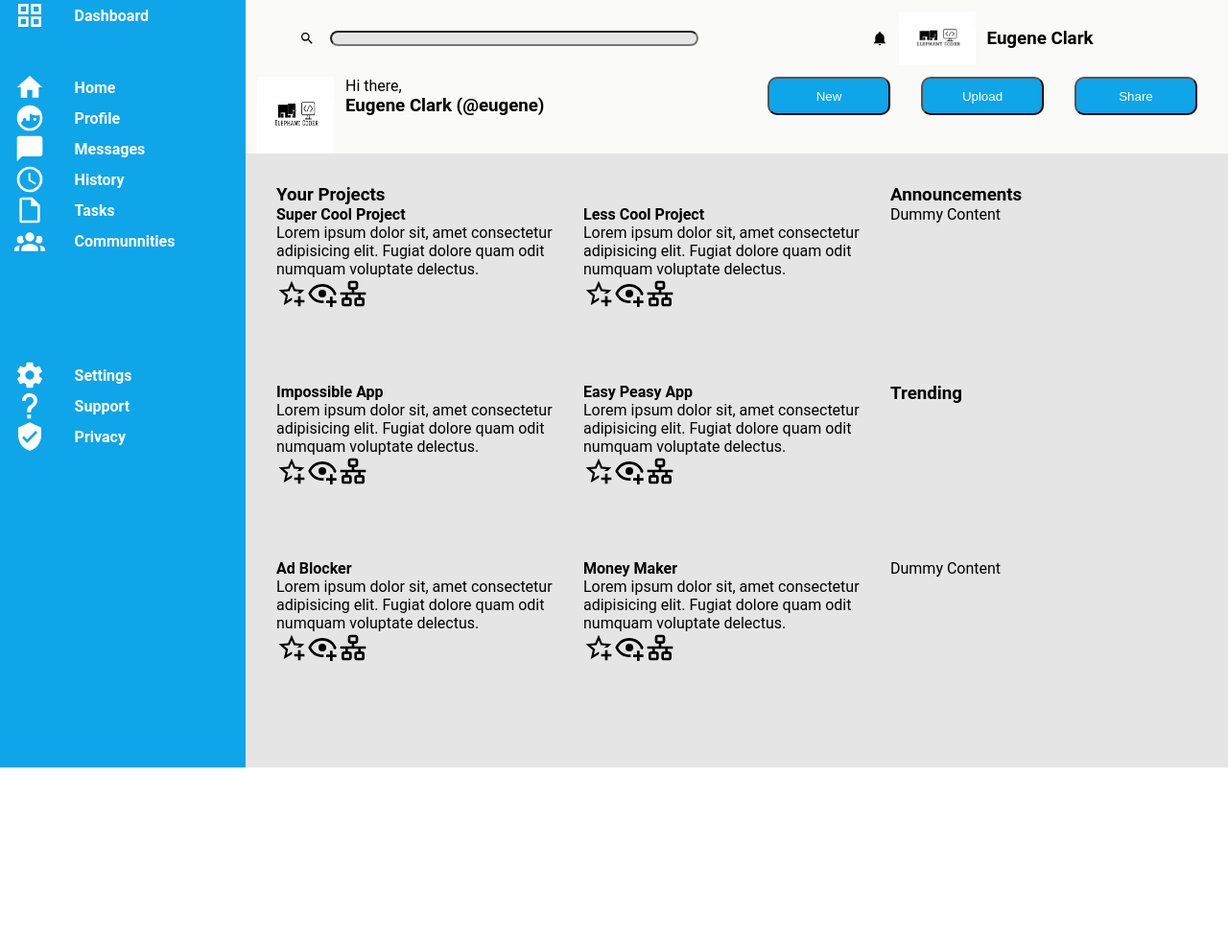
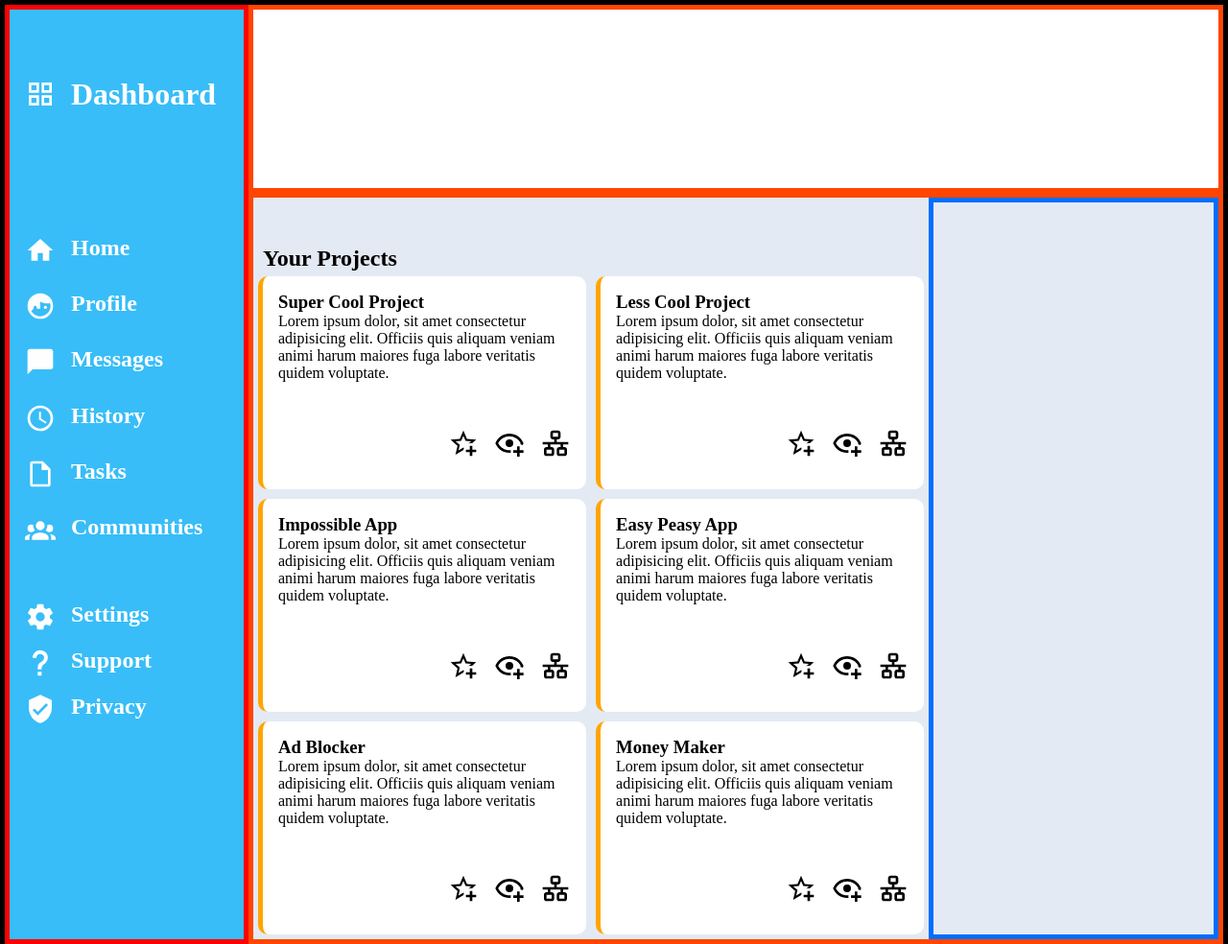
Before and after one commit to clarkjr2016/admindashboard, a plain HTML site: page index.html in a window 1280 px wide. Shown: the whole page at 96% size. Before the commit the page ends 800 px from the top, so only its background shows below. Drawn offline with Linux system fonts and the light colour scheme.

Commit message:
Made a lot of changes, but for the better

```diff
--- a/index.html
+++ b/index.html
@@ -8,95 +8,138 @@
     <link rel="stylesheet" href="style.css" />
   </head>
   <body>
-    <div class="container">
+    <div class="dashboard-container">
       <div class="sidebar">
-        <div class="sidebar-section">
+        <div class="sb-child top">
+          <img src="view-grid-outline.svg" alt="grid" />
+          <h1>Dashboard</h1>
+        </div>
+        <div class="sb-child middle">
           <div>
-            <img src="view-grid-outline.svg" alt="svg of grid" />
-            <div>Dashboard</div>
+            <img src="home.svg" alt="home" />
+            <h2>Home</h2>
+          </div>
+          <div>
+            <img src="face-man-profile.svg" alt="face-man-profile" />
+            <h2>Profile</h2>
+          </div>
+          <div>
+            <img src="message.svg" alt="message" />
+            <h2>Messages</h2>
+          </div>
+          <div>
+            <img src="clock-outline.svg" alt="clock" />
+            <h2>History</h2>
+          </div>
+          <div>
+            <img src="file-outline.svg" alt="file" />
+            <h2>Tasks</h2>
+          </div>
+          <div>
+            <img src="account-group.svg" alt="group" />
+            <h2>Communities</h2>
           </div>
         </div>
-        <div class="sidebar-section">
+        <div class="sb-child bottom">
           <div>
-            <img src="home.svg" alt="logo for home" />
-            <div>Home</div>
+            <img src="cog.svg" alt="cog" />
+            <h2>Settings</h2>
           </div>
           <div>
-            <img src="face-man-profile.svg" alt="face for profile" />
-            <div>Profile</div>
+            <img src="help.svg" alt="help" />
+            <h2>Support</h2>
           </div>
           <div>
-            <img src="message.svg" alt="message logo" />
-            <div>Messages</div>
-          </div>
-          <div>
-            <img src="clock-outline.svg" alt="clock-outline" />
-            <div>History</div>
-          </div>
-          <div>
-            <img src="file-outline.svg" alt="file logo" />
-            <div>Tasks</div>
-          </div>
-          <div>
-            <img src="account-group.svg" alt="group logo" />
-            <div>Communnities</div>
-          </div>
-        </div>
-        <div class="sidebar-section">
-          <div>
-            <img src="cog.svg" alt="cog logo" />
-            <div>Settings</div>
-          </div>
-          <div>
-            <img src="help.svg" alt="help logo" />
-            <div>Support</div>
-          </div>
-          <div>
-            <img src="shield-check.svg" alt="privacy logo" />
-            <div>Privacy</div>
+            <img src="shield-check.svg" alt="Shield of privacy" />
+            <h2>Privacy</h2>
           </div>
         </div>
       </div>
-      <header class="header">
-        <div id="search" class="header-left">
-          <img src="magnify.svg" alt="" /><input type="search" name="" id="" />
+      <div class="header-main">
+        <div class="header"></div>
+        <div class="main">
+          <div class="main-left">
+            <div id="your-projects-container">
+              <h2>Your Projects</h2>
             </div>
-        <div id="notifications" class="header-right">
-          <img src="bell.svg" alt="bell icon" id="notification" /><img
-            src="Elephant Coder.jpg"
-            alt="logo for my page"
-            id="icon"
-            class="icon"
-          />
-          <h3>Eugene Clark</h3>
-        </div>
-        <div id="title" class="header-left">
-          <img
-            src="Elephant Coder.jpg"
-            alt="elephant coder logo"
-            class="icon"
-          />
-          <div id="name-container">
-            <p>Hi there,</p>
-            <h3>Eugene Clark (@eugene)</h3>
+            <div id="cards-container">
+              <div class="lc">
+                <h3>Super Cool Project</h3>
+                <p>
+                  Lorem ipsum dolor, sit amet consectetur adipisicing elit.
+                  Officiis quis aliquam veniam animi harum maiores fuga labore
+                  veritatis quidem voluptate.
+                </p>
+                <div>
+                  <img src="star-plus-outline.svg" alt="" /><img
+                    src="eye-plus-outline.svg"
+                    alt=""
+                  /><img src="lan.svg" alt="" />
                 </div>
               </div>
-        <div id="buttons" class="header-right">
-          <button class="header-btn">New</button
-          ><button class="header-btn">Upload</button
-          ><button class="header-btn">Share</button>
-        </div>
-      </header>
-      <div class="main-content">
-        <h3 id="your-projects">Your Projects</h3>
-        <h3>Announcements</h3>
-        <div class="card">
-          <h4>Super Cool Project</h4>
+              <div class="lc">
+                <h3>Less Cool Project</h3>
                 <p>
-            Lorem ipsum dolor sit, amet consectetur adipisicing elit. Fugiat
-            dolore quam odit numquam voluptate delectus.
+                  Lorem ipsum dolor, sit amet consectetur adipisicing elit.
+                  Officiis quis aliquam veniam animi harum maiores fuga labore
+                  veritatis quidem voluptate.
                 </p>
                 <div>
+                  <img src="star-plus-outline.svg" alt="" /><img
+                    src="eye-plus-outline.svg"
+                    alt=""
+                  /><img src="lan.svg" alt="" />
+                </div>
+              </div>
+              <div class="lc">
+                <h3>Impossible App</h3>
+                <p>
+                  Lorem ipsum dolor, sit amet consectetur adipisicing elit.
+                  Officiis quis aliquam veniam animi harum maiores fuga labore
+                  veritatis quidem voluptate.
+                </p>
+                <div>
+                  <img src="star-plus-outline.svg" alt="" /><img
+                    src="eye-plus-outline.svg"
+                    alt=""
+                  /><img src="lan.svg" alt="" />
+                </div>
+              </div>
+              <div class="lc">
+                <h3>Easy Peasy App</h3>
+                <p>
+                  Lorem ipsum dolor, sit amet consectetur adipisicing elit.
+                  Officiis quis aliquam veniam animi harum maiores fuga labore
+                  veritatis quidem voluptate.
+                </p>
+                <div>
+                  <img src="star-plus-outline.svg" alt="" /><img
+                    src="eye-plus-outline.svg"
+                    alt=""
+                  /><img src="lan.svg" alt="" />
+                </div>
+              </div>
+              <div class="lc">
+                <h3>Ad Blocker</h3>
+                <p>
+                  Lorem ipsum dolor, sit amet consectetur adipisicing elit.
+                  Officiis quis aliquam veniam animi harum maiores fuga labore
+                  veritatis quidem voluptate.
+                </p>
+                <div>
+                  <img src="star-plus-outline.svg" alt="" /><img
+                    src="eye-plus-outline.svg"
+                    alt=""
+                  /><img src="lan.svg" alt="" />
+                </div>
+              </div>
+              <div class="lc">
+                <h3>Money Maker</h3>
+                <p>
+                  Lorem ipsum dolor, sit amet consectetur adipisicing elit.
+                  Officiis quis aliquam veniam animi harum maiores fuga labore
+                  veritatis quidem voluptate.
+                </p>
                 <div>
                   <img src="star-plus-outline.svg" alt="" /><img
                     src="eye-plus-outline.svg"
@@ -105,76 +148,9 @@
                 </div>
               </div>
             </div>
-        <div class="card" id="cp">
-          <h4>Less Cool Project</h4>
-          <p>
-            Lorem ipsum dolor sit, amet consectetur adipisicing elit. Fugiat
-            dolore quam odit numquam voluptate delectus.
-          </p>
-          <div>
-            <img src="star-plus-outline.svg" alt="" /><img
-              src="eye-plus-outline.svg"
-              alt=""
-            /><img src="lan.svg" alt="" />
           </div>
+          <div class="main-right"></div>
         </div>
-        <div class="card" id="ia">
-          <h4>Impossible App</h4>
-          <p>
-            Lorem ipsum dolor sit, amet consectetur adipisicing elit. Fugiat
-            dolore quam odit numquam voluptate delectus.
-          </p>
-          <div>
-            <img src="star-plus-outline.svg" alt="" /><img
-              src="eye-plus-outline.svg"
-              alt=""
-            /><img src="lan.svg" alt="" />
-          </div>
-        </div>
-
-        <div class="card" id="epa">
-          <h4>Easy Peasy App</h4>
-          <p>
-            Lorem ipsum dolor sit, amet consectetur adipisicing elit. Fugiat
-            dolore quam odit numquam voluptate delectus.
-          </p>
-          <div>
-            <img src="star-plus-outline.svg" alt="" /><img
-              src="eye-plus-outline.svg"
-              alt=""
-            /><img src="lan.svg" alt="" />
-          </div>
-        </div>
-        <div class="card" id="ad">
-          <h4>Ad Blocker</h4>
-          <p>
-            Lorem ipsum dolor sit, amet consectetur adipisicing elit. Fugiat
-            dolore quam odit numquam voluptate delectus.
-          </p>
-          <div>
-            <img src="star-plus-outline.svg" alt="" /><img
-              src="eye-plus-outline.svg"
-              alt=""
-            /><img src="lan.svg" alt="" />
-          </div>
-        </div>
-        <div class="card" id="mm">
-          <h4>Money Maker</h4>
-          <p>
-            Lorem ipsum dolor sit, amet consectetur adipisicing elit. Fugiat
-            dolore quam odit numquam voluptate delectus.
-          </p>
-          <div>
-            <img src="star-plus-outline.svg" alt="" /><img
-              src="eye-plus-outline.svg"
-              alt=""
-            /><img src="lan.svg" alt="" />
-          </div>
-        </div>
-
-        <div class="card-right">Dummy Content</div>
-        <h3>Trending</h3>
-        <div class="card-right">Dummy Content</div>
       </div>
     </div>
   </body>
--- a/style.css
+++ b/style.css
@@ -6,167 +6,148 @@
   padding: 0;
 }
 
-@import url("https://fonts.googleapis.com/css2?family=Manrope:wght@400;600&family=Roboto&display=swap");
+:root {
+  --sidebar-color: #38bdf8;
+  --sidebar-font-color: white;
+  --main-content-bkg: #e3eaf3;
+  --lc-bkg: white;
+}
 
-:root {
-  --side-bar-color: #0ea5e9;
-  --side-bar-font-color: white;
-  --header-color: #fafaf9;
-  --main-content: #e5e5e5;
-  font-family: "Roboto", sans-serif;
+.dashboard-container {
+  min-width: 99vw;
+  min-height: 98vh;
+  border: 5px solid black;
+  display: grid;
+  grid-template-columns: 1fr 4fr;
 }
-.container {
+
+.sidebar {
+  border: 5px solid red;
   display: grid;
-  height: min(100vh);
-  width: min(100vw);
-  grid-template-columns: 1fr 4fr;
+  grid-template-rows: 1fr 2.5fr 2fr;
+  background-color: var(--sidebar-color);
+  color: var(--sidebar-font-color);
+}
+
+.sidebar img {
+  filter: invert(100%) sepia(0%) saturate(7499%) hue-rotate(110deg)
+    brightness(113%) contrast(99%);
+}
+
+.sb-child {
+  display: flex;
+}
+
+.sb-child img {
+  width: 2rem;
+}
+
+.sb-child.top {
+  align-items: center;
+}
+
+.sb-child.top img {
+  margin: 0 1rem;
+}
+
+.sb-child.top h1 {
+  margin-right: 1.5rem;
+}
+
+.sb-child.middle {
+  flex-direction: column;
+  margin: 2rem 0;
+  justify-content: space-evenly;
+}
+
+.sb-child.middle div {
+  display: flex;
+}
+
+.sb-child.middle img {
+  margin: 0 1rem;
+}
+
+.sb-child.bottom {
+  flex-direction: column;
+}
+
+.sb-child.bottom div {
+  display: flex;
+}
+
+.sb-child.bottom div:nth-child(2) {
+  margin: 1rem 0;
+}
+
+.sb-child.bottom img {
+  margin: 0 1rem;
+}
+
+.header-main {
+  display: grid;
   grid-template-rows: 1fr 4fr;
 }
 
-.container div {
-  /* border: 5px solid red; */
+.header-main > div {
+  border: 5px solid orangered;
 }
 
-.sidebar {
-  grid-row: span 2;
+.main {
   display: grid;
-  grid-template-rows: minmax(30px, 75px) minmax(30px, 300px) minmax(30px, 75px);
-  background-color: var(--side-bar-color);
-  color: var(--side-bar-font-color);
-  font-weight: bold;
+  grid-template-columns: 70% 30%;
+  background-color: var(--main-content-bkg);
 }
 
-.sidebar-section div {
-  display: flex;
-  justify-content: space-around;
-  align-items: center;
-  width: max(80%);
+.main-left {
+  display: grid;
+  grid-template-rows: 1fr 9fr;
 }
 
-.sidebar-section div > * {
+#your-projects-container {
+  display: flex;
+  flex-direction: column;
+  justify-content: flex-end;
 }
 
-.sidebar-section div div {
-  width: 7rem;
-  display: flex;
-  justify-content: flex-start;
+#your-projects-container h2 {
+  margin-left: 10px;
 }
 
-.sidebar img {
-  width: 2rem;
-  filter: invert(100%) sepia(71%) saturate(2%) hue-rotate(360deg)
-    brightness(112%) contrast(101%);
+#cards-container {
+  display: flex;
+  flex-wrap: wrap;
 }
 
-header {
-  display: grid;
-  grid-template-columns: repeat(2, 1fr);
-  background-color: var(--header-color);
+.lc {
+  display: flex;
+  flex-direction: column;
+  flex-basis: calc(50% - 10px); /* Set initial size for 3 columns */
+  margin: 5px; /* Add margin between columns */
+  border-radius: 10px;
+  padding: 1rem;
+  border-left: 5px solid orange;
+  background-color: var(--lc-bkg);
 }
 
-#name-container {
+.lc p {
+  margin-bottom: 3rem;
 }
 
-.main-content {
-  display: grid;
-  grid-template-columns: 1fr 1fr 1fr;
-  background-color: var(--main-content);
-  grid-template-rows: 0.2fr 2fr 2fr 2fr;
-  padding: 2rem;
+.lc div {
+  display: flex;
+  justify-content: flex-end;
+  margin-bottom: 1rem;
 }
 
-#your-projects {
-  display: grid;
-  align-items: end;
-  grid-column: span 2;
-}
-
-#ia {
-  grid-row: 3 / 4;
-  grid-column: 1 / 2;
-}
-
-#ad {
-  grid-row: 4 / 5;
-  grid-column: 1 / 2;
-}
-
-#epa {
-  grid-row: 3 / 4;
-  grid-column: 2 / 3;
-}
-
-#mm {
-  grid-row: 4 / 5;
-  grid-column: 2 / 3;
-}
-
-.card > div img {
+.lc div img {
   width: 2rem;
 }
 
-.content-right {
-  display: grid;
-  grid-template-columns: 1fr;
-}
-
-#search {
-  display: flex;
-  justify-content: center;
-  align-items: center;
-}
-
-#search img {
-  width: 1rem;
+.lc div img:nth-child(2) {
   margin: 0 1rem;
 }
 
-#search input {
-  height: min(1rem);
-  width: min(75%);
-  border-radius: 10px;
-  background-color: var(--main-content);
+.main-right {
+  border: rgb(0, 110, 255) solid 5px;
 }
-
-#notification {
-  width: 1rem;
-}
-
-#notifications {
-  display: flex;
-  align-items: center;
-  justify-content: center;
-}
-
-.icon {
-  margin: 0 min(0.75rem);
-  width: 5rem;
-}
-
-#title {
-  display: flex;
-  justify-content: flex-start;
-}
-
-#buttons {
-  display: flex;
-  justify-content: center;
-}
-
-#buttons button:nth-child(2) {
-  margin: 0 2rem;
-}
-
-.header-btn {
-  border-radius: 10px;
-  height: min(50%);
-  width: min(25%);
-  background-color: var(--side-bar-color);
-  color: var(--side-bar-font-color);
-}
-
-.content-left div {
-  background-color: black;
-  width: min(25%);
-  height: min(50%);
-}
```
Lines whose indentation alone changed are shown as unchanged.
